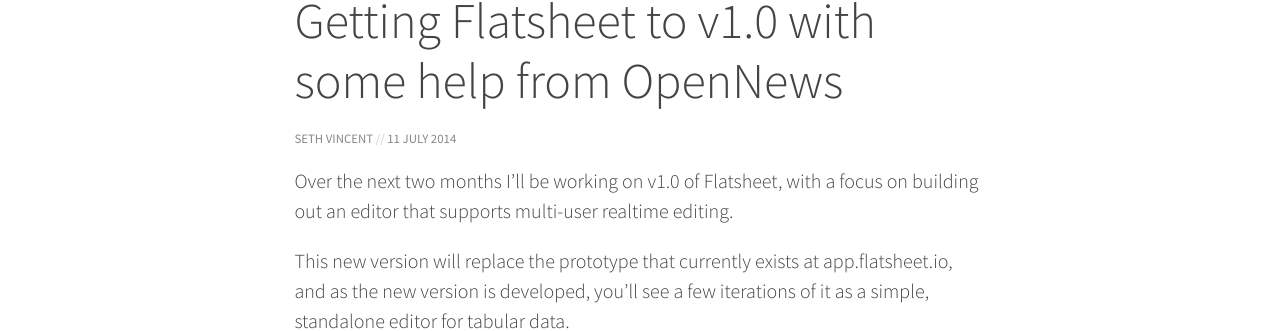
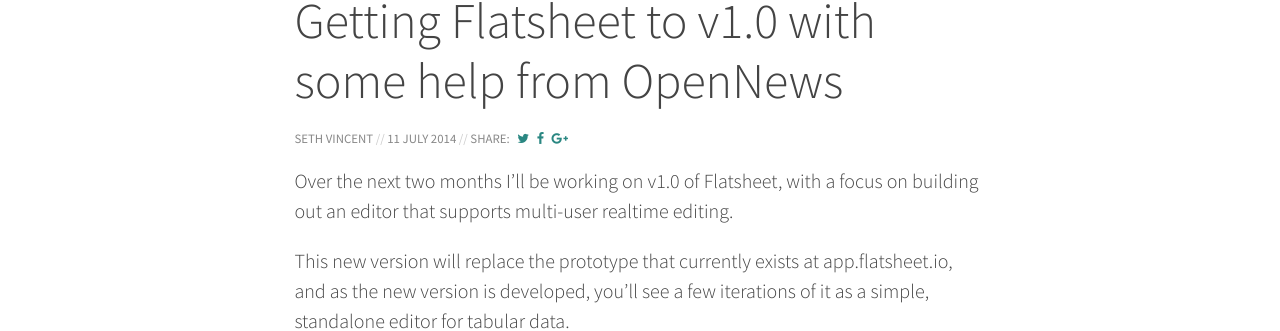
Before and after one commit to flatsheet/flatsheet.github.io, a Jekyll site: the page built from _posts/2014-07-11-new-round-of-flatsheet-development.md, in a window 1280 px wide. Shown: the part 129-460 px from the top of the page. Built offline with Jekyll 4.4.1, drawn with Linux system fonts in a browser that asks for light colours; nearby versions of some CDN libraries; Markdown is read by kramdown in place of the engine named in the settings; comment, search, counter and statistics services are not loaded.

Commit message:
fix meta values

```diff
--- a/_layouts/default.html
+++ b/_layouts/default.html
@@ -4,12 +4,14 @@
 <!DOCTYPE html>
 <html>
 <head>
-  <title>{{ site.title }} ~ {{ site.description }}</title>
-  <meta name="description" content="Manage tabular data with a friendly editor & a simple JSON API.">
+  <title>{% if page.title %}{{ page.title }} - Flatsheet{% else %}Flatsheet{% endif %}</title>
+  <meta name="description" content="{% if page.excerpt %}{{ page.excerpt | strip_html }}{% else %}Manage content with custom fields with a friendly editor & a simple JSON API.{% endif %}">
   <meta name="viewport" content="initial-scale=1.0">
   <link href='//fonts.googleapis.com/css?family=Source+Sans+Pro:300,400,900' rel='stylesheet' type='text/css'>
   <link href="//netdna.bootstrapcdn.com/font-awesome/4.0.3/css/font-awesome.css" rel="stylesheet">
   <link href="{{ site.baseurl }}/style.css" media="all" rel="stylesheet" />
+  <meta property="og:title" content="{% if page.title %}{{ page.title }} - Flatsheet{% else %}Flatsheet{% endif %}" />
+  <meta property="og:description" content="{% if page.excerpt %}{{ page.excerpt | strip_html }}{% else %}Manage content with custom fields with a friendly editor & a simple JSON API.{% endif %}" />
 </head>
 <body class="{{ page.slug }}">
 
--- a/_layouts/post.html
+++ b/_layouts/post.html
@@ -6,7 +6,19 @@
   <h1 class="post-title">{{ page.title }}</h1>
   <div class="post-meta">
     <span class="post-author">{{ page.author }}</span> //
-    <span class="post-date">{{ page.date | date: "%-d %B %Y" }}</span>
+    <span class="post-date">{{ page.date | date: "%-d %B %Y" }}</span> //
+    <span class="post-share">
+      Share:
+      <a class="icon-twitter" href="https://twitter.com/share?text={{ page.title }}&url=http://flatsheet.io{{ page.url }}" onclick="window.open(this.href, 'twitter-share', 'width=550,height=235');return false;">
+        <span class="hidden"><i class="fa fa-twitter"></i></span>
+      </a>
+      <a class="icon-facebook" href="https://www.facebook.com/sharer/sharer.php?u=http://flatsheet.io{{ page.url }}" onclick="window.open(this.href, 'facebook-share','width=580,height=296');return false;">
+        <span class="hidden"><i class="fa fa-facebook"></i></span>
+      </a>
+      <a class="icon-google-plus" href="https://plus.google.com/share?url=http://flatsheet.io{{ page.url }}" onclick="window.open(this.href, 'google-plus-share', 'width=490,height=530');return false;">
+        <span class="hidden"><i class="fa fa-google-plus"></i></span>
+      </a>
+    </span>
   </div>
   <div class="post-content">{{ content }}</div>
 
--- a/style.css
+++ b/style.css
@@ -51,13 +51,13 @@
 
 
 a:hover {
-  text-decoration: underline;
+  color: #000;
 }
 
 
 a:active,
 a:focus {
-  color: #154240;
+  color: #000;
 }
 
 
@@ -595,6 +595,24 @@
   color: #888;
 }
 
+.post-share a {
+  margin-left: 5px;
+}
+
+.post-meta a,
+.post-meta a span {
+  color: #2A8782;
+  text-decoration: none;
+}
+
+
+.post-meta a:hover,
+.post-meta a span:hover {
+  color: #000;
+}
+
+
+
 #page-content h2 {
   font-weight: 500;
   margin-top: 50px;
```
Also changed, not shown: 7 other files.
